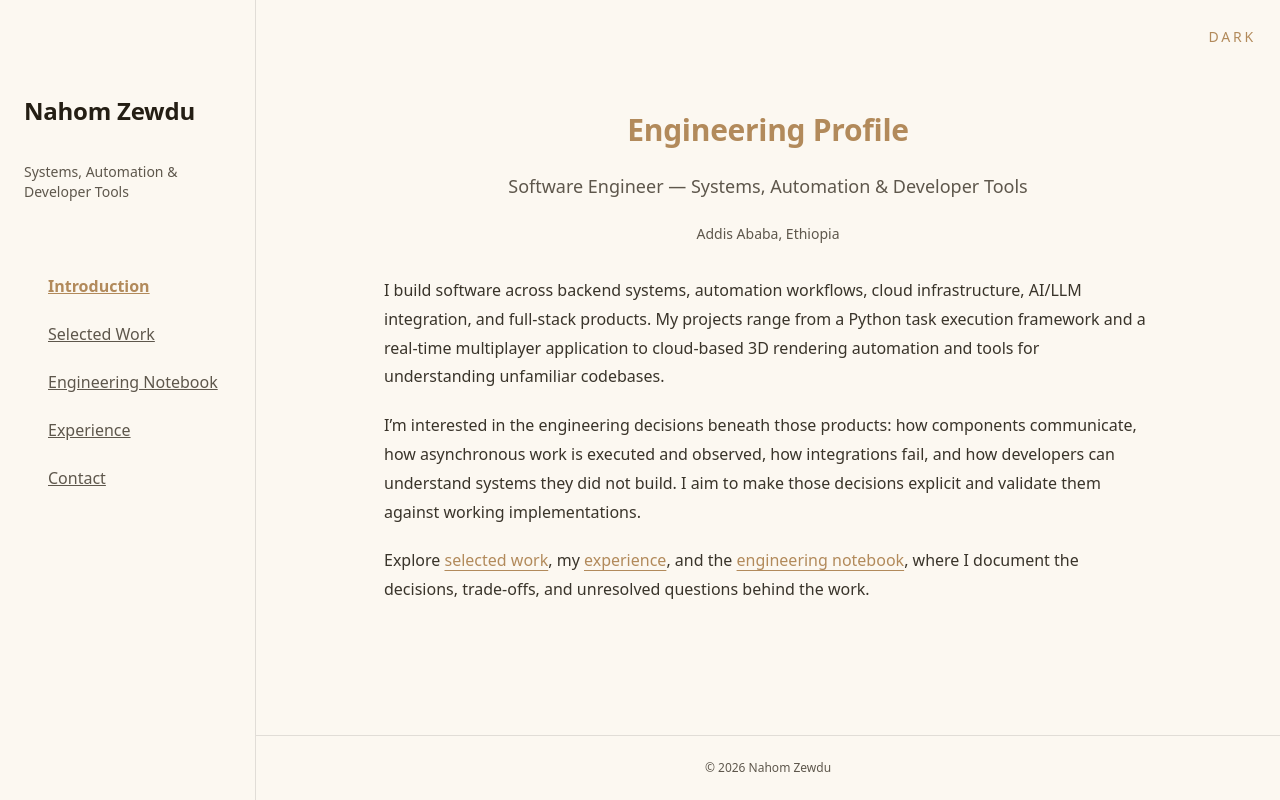
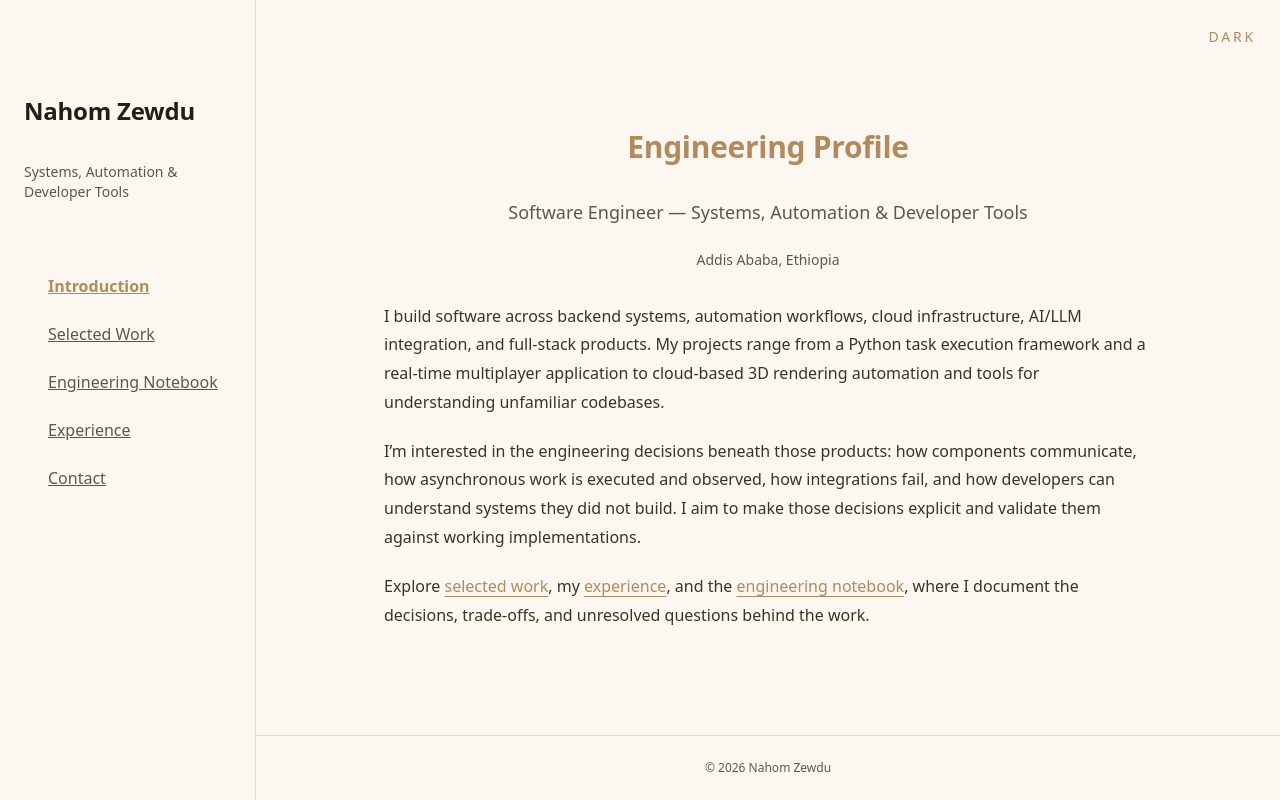
Before and after one commit to nahom-zewdu/my-portfolio, a Next.js app: page /introduction in a window 1280 px wide. Built offline with nearby package versions, Linux system fonts and the light colour scheme.

Commit message:
fix: change <h2> to <h1> for correct heading hierarchy in AboutSection component

```diff
--- a/src/components/AboutSection.tsx
+++ b/src/components/AboutSection.tsx
@@ -12,7 +12,7 @@ export default function AboutSection() {
         transition={{ duration: 0.2 }}
         viewport={{ once: true }}
       >
-        <h2 className="text-3xl font-bold tracking-tight text-accent">Engineering Profile</h2>
+        <h1 className="text-3xl font-bold tracking-tight text-accent">Engineering Profile</h1>
         <p className="text-lg text-muted-foreground mt-2">
           Software Engineer — Systems, Automation &amp; Developer Tools
         </p>
```
